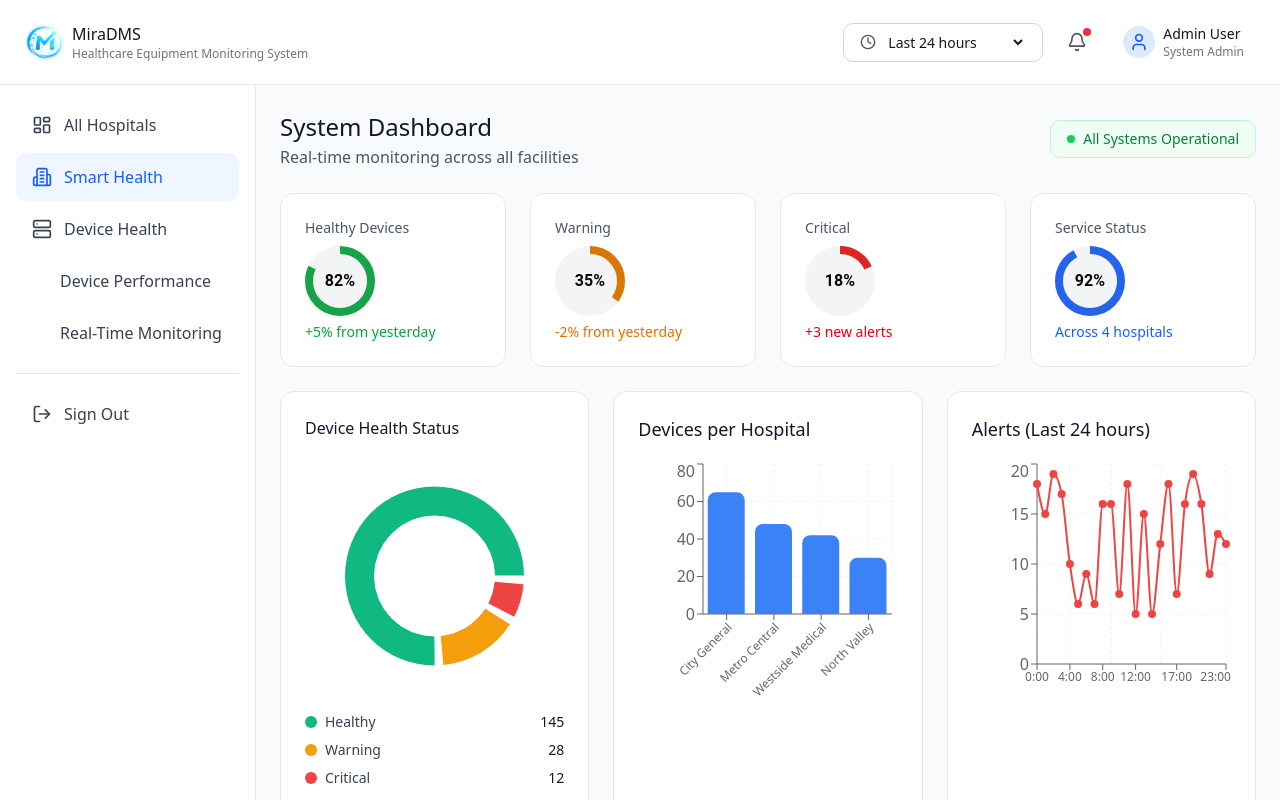
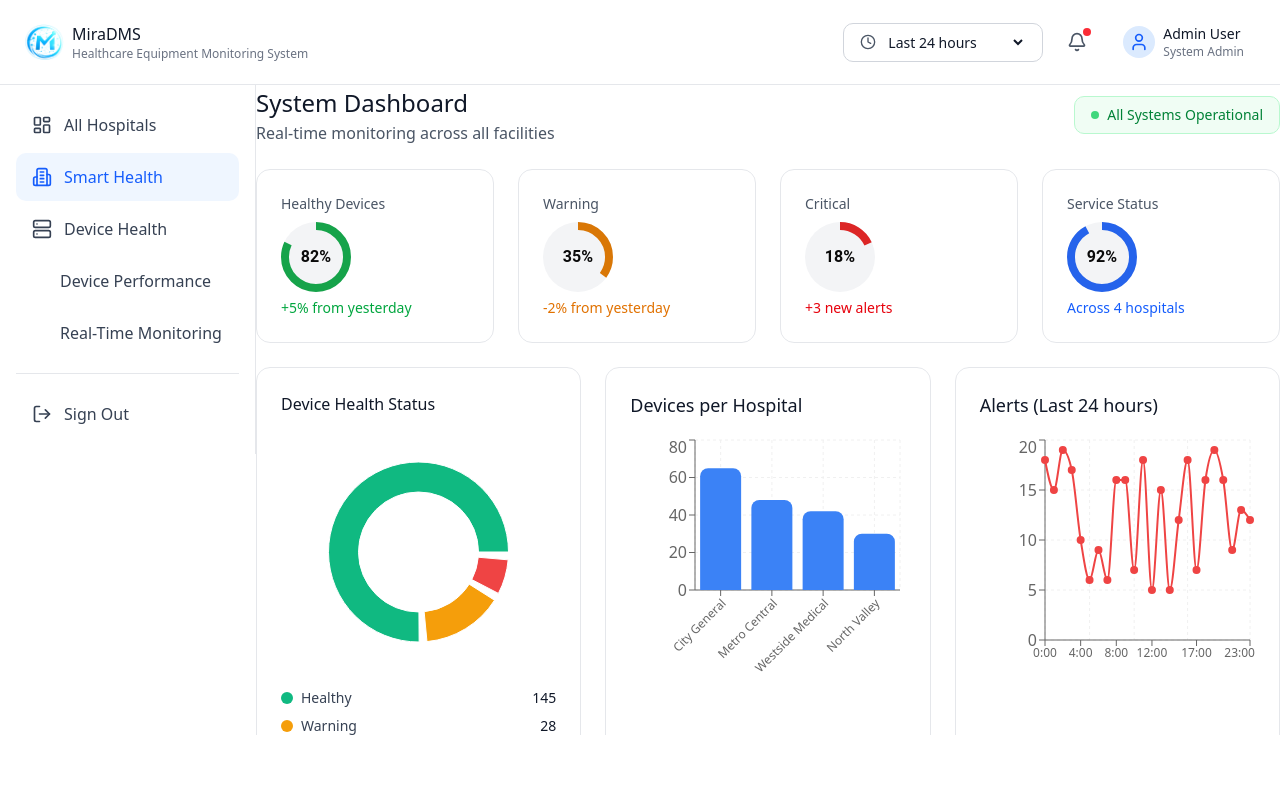
Before and after one commit to shaikmoulana/MiraDMS, a React (Vite) app: page /dashboard in a window 1280 px wide. Shown: the top 800 px of the page. Built offline with nearby package versions, Linux system fonts and the light colour scheme; some icons are missing.

Commit message:
Resolved Scrollbar issue

```diff
--- a/src/components/DashboardLayout.tsx
+++ b/src/components/DashboardLayout.tsx
@@ -14,7 +14,8 @@ export default function DashboardLayout() {
   const showTimeRangeSelector = !location.pathname.includes('/login');
 
   return (
-    <div className="min-h-screen bg-gray-50">
+    // <div style={{overflow: "hidden", height: "100vh"}}>
+      <div>
 
       {/* Header */}
       <header className="bg-white border-b border-gray-200 sticky top-0 z-50">
@@ -51,8 +52,9 @@ export default function DashboardLayout() {
         </div>
       </header>
 
-      {/* <div className="flex"> */}
-      <div className="flex h-[calc(100vh-73px)] overflow-hidden">
+<div style={{ display: "flex" }}>
+   {/* <div className="flex h-[calc(100vh-73px)] overflow-hidden"> */}
+    <div>
         {/* Sidebar */}
         {/* <aside className="w-64 bg-white border-r border-gray-200 min-h-[calc(100vh-73px)]"> */}
         <aside className="w-64 bg-white border-r border-gray-200 top-[73px] left-0 h-[calc(100vh-73px)] overflow-y-auto">
@@ -133,11 +135,17 @@ export default function DashboardLayout() {
         {/* <main className="flex-1 p-6">
           <Outlet />
         </main> */}
-        <main className="flex-1 p-6 ml-64">
-  <Outlet />
-</main>
+        {/* <main className="flex-1 p-6 ml-64">
+
+</main> */}
 
       </div>
-    </div>
+      <div style={{height: "650px" , width: "100%", overflowY: "auto"}}>
+        <Outlet />
+      </div>
+</div>
+      {/* <div className="flex"> */}
+
+</div>
   );
 }
```
